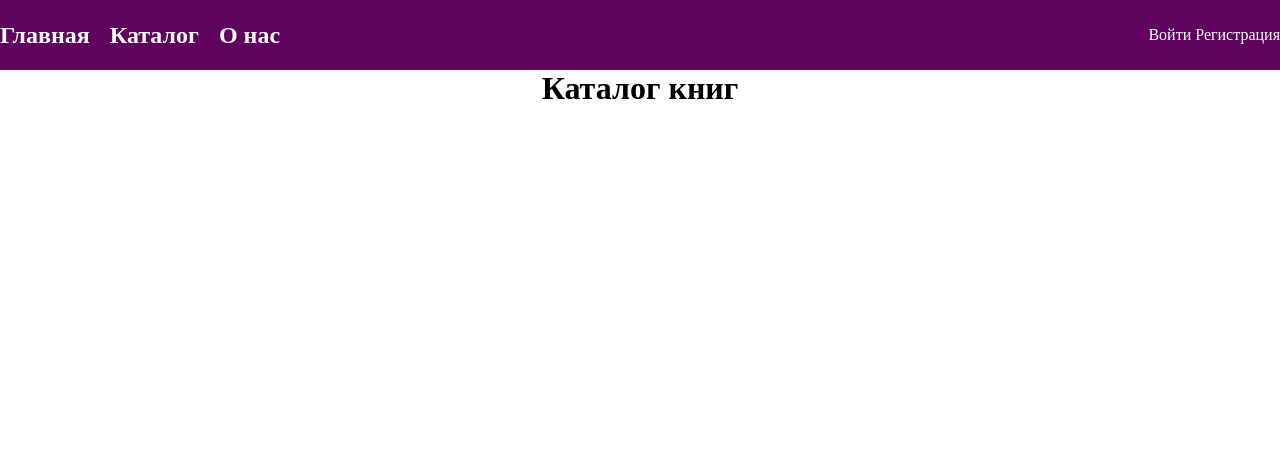
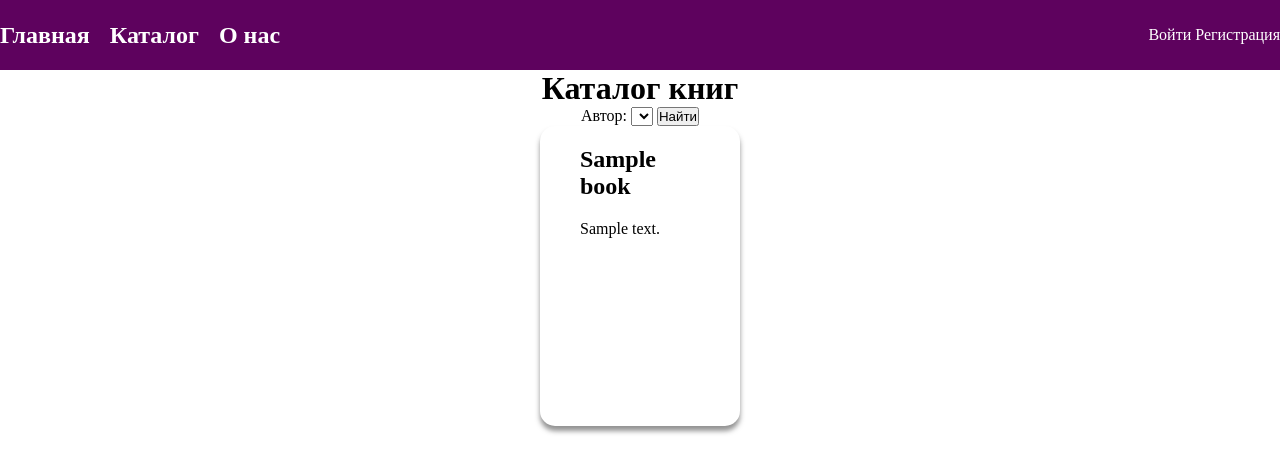
Before and after one commit to Sht0neg/DjangoStudy, a Django app: page /products/catalog/ in a window 1280 px wide. Shown: the top 473 px of the page. Run offline with Django 5.2, Linux system fonts and the light colour scheme; tables that the repository leaves empty hold one stand-in row (values such as "Sample post"); lists and menus that the app fills with data are empty.

Commit message:
Added catalog filtering by authors

```diff
--- a/products/models.py
+++ b/products/models.py
@@ -11,6 +11,11 @@ class Author(models.Model):
     class Meta:
         verbose_name = "Автор"
         verbose_name_plural = "Авторы"
+    def parse_object(self):
+        return {
+            "id": self.id,
+            "name": self.name,
+        }
 
 class Book(models.Model):
     title = models.CharField(verbose_name="Название", max_length=120)
--- a/products/urls.py
+++ b/products/urls.py
@@ -1,7 +1,8 @@
 from django.urls import path
-from products.views import IndexListView, catalog
+from products.views import *
 
 urlpatterns = [
     path("", IndexListView.as_view(), name="index"),
     path("catalog/", catalog, name="catalog"),
+    path("all-authors/", api_get_all_author, name="api_all_authors"),
 ]
--- a/products/views.py
+++ b/products/views.py
@@ -1,11 +1,22 @@
 from django.shortcuts import render
-from products.models import Book
+from products.models import *
 from django.views.generic import ListView
+from django.http import HttpRequest, JsonResponse
 
 class IndexListView(ListView):
     model = Book
     template_name = "index.html"
     context_object_name = "books"
 
-def catalog(req):
-    return render(req, "catalog.html")
+def catalog(request: HttpRequest):
+    author = request.GET.get("author")
+    if (author):
+        books = Book.objects.filter(author=author)
+    else:
+        books = Book.objects.all()
+    return render(request, "catalog.html", {"books":books})
+
+def api_get_all_author(request):
+    authors = Author.objects.all()
+    dataList = [author.parse_object() for author in authors]
+    return JsonResponse(dataList, safe=False)
--- a/static/style.css
+++ b/static/style.css
@@ -28,7 +28,7 @@ body{
     margin-bottom: 20px;
 }
 
-.desc.card{
+.desc-card{
     height: 220px;
     overflow-y: scroll;
 }
--- a/templates/base.html
+++ b/templates/base.html
@@ -22,8 +22,7 @@
             {% endif %}
         </div>
     </header>
-    {% block main %}
-
-    {% endblock main %}
+    {% block main %}{% endblock main %}
+    {% block scripts %}{% endblock scripts %}
 </body>
 </html>
--- a/templates/catalog.html
+++ b/templates/catalog.html
@@ -1,4 +1,20 @@
 {% extends "base.html" %}
 {% block main %}
     <h1>Каталог книг</h1>
+    <form class="panel-filter" method="get">
+        <label for="author">Автор:</label>
+        <select name="author" id="author"></select>
+        <input type="submit" value="Найти">
+    </form>
+    <div class="wrap">
+        {% for book in books %}
+        <div class="card">
+            <h2 class="title-card">{{book.title}}</h2>
+            <p class="desc-card">{{book.desc}}</p>
+        </div>
+        {% endfor %}
+    </div>
 {% endblock main %}
+{% block script %}
+    <script src="/static/loadForm.js"></script>
+{% endblock script %}
```
Also changed, not shown: static/loadForm.js (added, +13 -0 lines).
